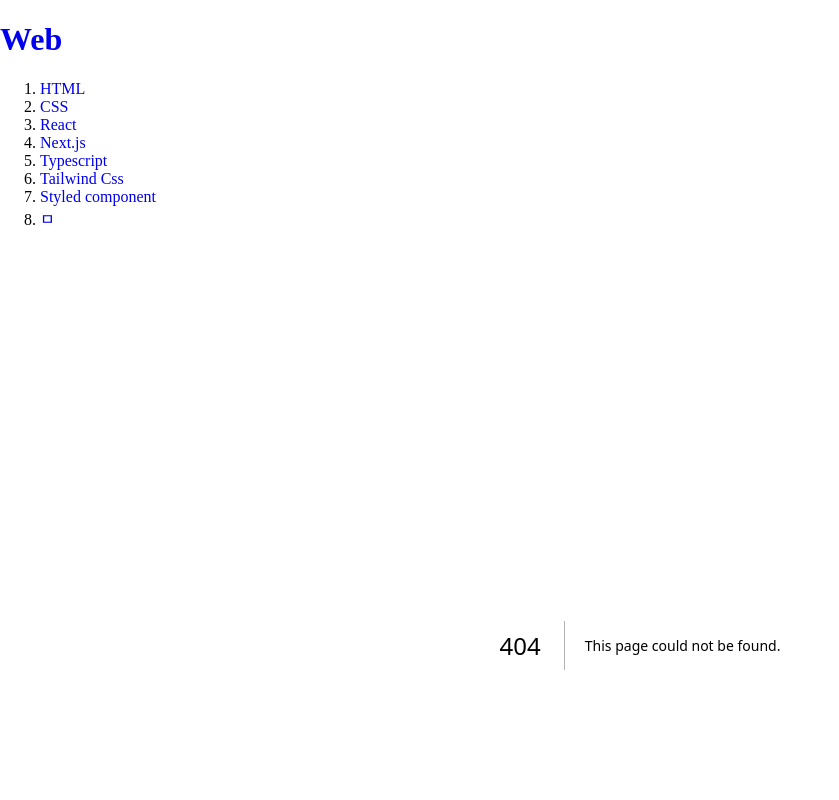
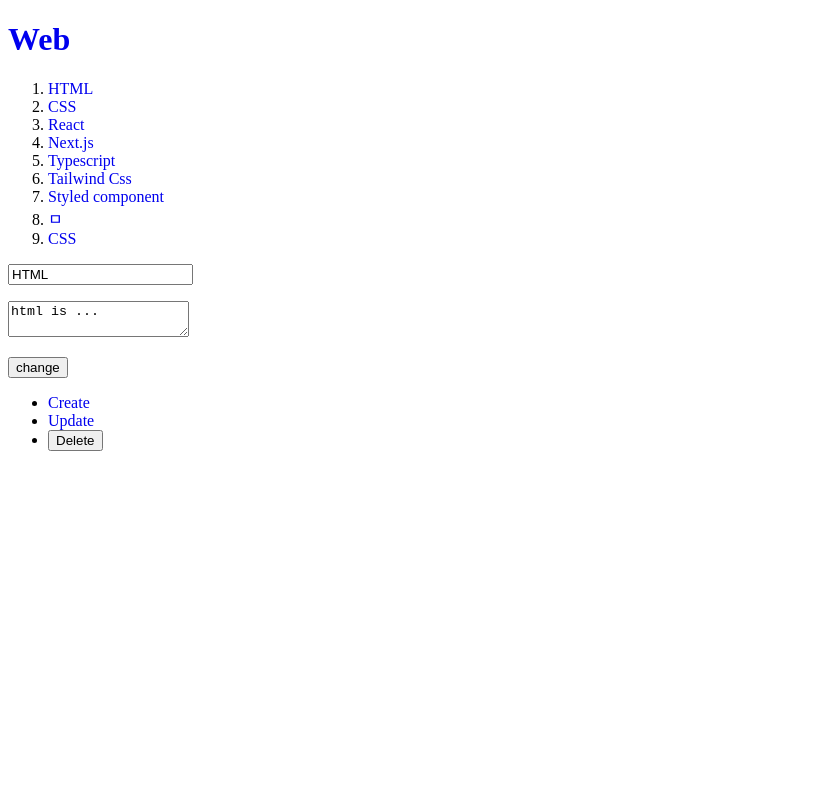
Before and after one commit to kelly6226/nextStudy, a Next.js app: page /update/1 in a window 1280 px wide. Before the commit this address had no page. Shown: the top 800 px of the page, without its empty margins (0-839 px from the left). Built offline with nearby package versions, Linux system fonts and the light colour scheme; data requests are answered from the project's data file.

Commit message:
feat(low): 데이터 수정 기능 추가

```diff
--- a/db.json
+++ b/db.json
@@ -39,6 +39,11 @@
       "title": "ㅁ",
       "description": "ㅁ",
       "id": 8
+    },
+    {
+      "title": "CSS",
+      "description": "css is ... changed again",
+      "id": 9
     }
   ]
 }
--- a/src/app/create/page.tsx
+++ b/src/app/create/page.tsx
@@ -25,7 +25,6 @@ export default function Create() {
         return response.json();
       })
       .then((result) => {
-        console.log(result);
         const createdTopicId = result.id;
         router.push(`/read/${createdTopicId}`);
         router.refresh(); // 새로고침과 같음 (서버에 데이터 재요청)
--- /dev/null
+++ b/src/app/update/[id]/page.tsx
@@ -0,0 +1,95 @@
+"use client";
+
+import { Topic } from "@/type/topic";
+import { useParams, useRouter } from "next/navigation";
+import { useEffect, useState } from "react";
+
+export default function Update() {
+  const router = useRouter();
+  const params = useParams();
+  const id = params.id;
+
+  const [topic, setTopic] = useState<Topic>({
+    title: "",
+    description: "",
+    id: "",
+  });
+
+  const onChange = (
+    e: React.ChangeEvent<HTMLInputElement | HTMLTextAreaElement>
+  ) => {
+    const { name, value } = e.target;
+
+    setTopic((prev) => ({
+      ...prev,
+      [name]: value,
+    }));
+  };
+
+  const onSubmit = (e: React.FormEvent<HTMLFormElement>) => {
+    e.preventDefault();
+
+    const form = e.target as HTMLFormElement;
+    const title = (form.elements.namedItem("title") as HTMLInputElement).value;
+    const description = (
+      form.elements.namedItem("description") as HTMLTextAreaElement
+    ).value;
+
+    const options = {
+      method: "PUT",
+      headers: { "Content-Type": "application/json" },
+      body: JSON.stringify({ title, description }),
+    };
+
+    fetch(`http://localhost:9999/topics/${id}`, options)
+      .then((response) => {
+        return response.json();
+      })
+      .then((result) => {
+        const createdTopicId = result.id;
+        router.push(`/read/${createdTopicId}`);
+        router.refresh();
+      });
+  };
+
+  useEffect(() => {
+    if (!id) return;
+
+    fetch(`http://localhost:9999/topics/${id}`)
+      .then((response) => {
+        return response.json();
+      })
+      .then((response) => {
+        setTopic(response);
+      });
+  }, [id]);
+
+  return (
+    <form onSubmit={(e) => onSubmit(e)}>
+      <p>
+        <input
+          type="text"
+          name="title"
+          placeholder="title"
+          value={topic.title}
+          onChange={(e) => {
+            onChange(e);
+          }}
+        />
+      </p>
+      <p>
+        <textarea
+          name="description"
+          placeholder="description"
+          value={topic.description}
+          onChange={(e) => {
+            onChange(e);
+          }}
+        />
+      </p>
+      <p>
+        <input type="submit" value="change" />
+      </p>
+    </form>
+  );
+}
```
